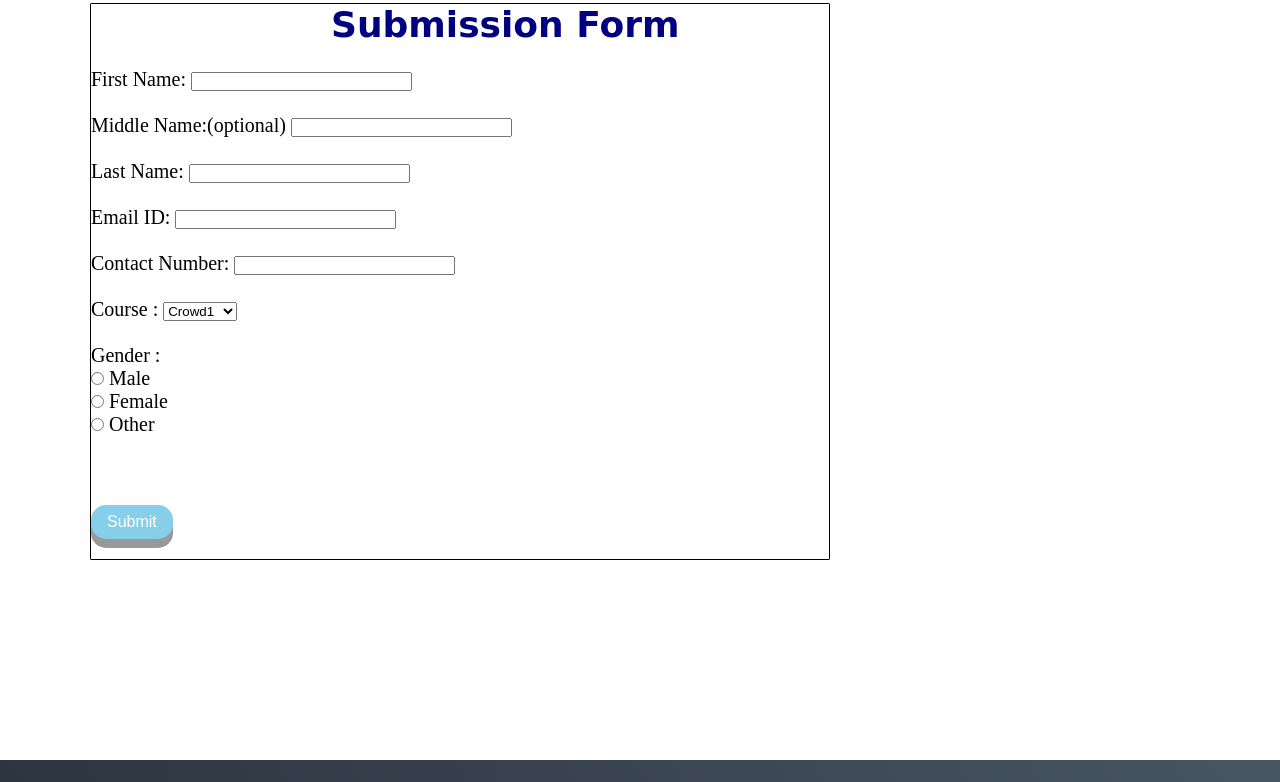
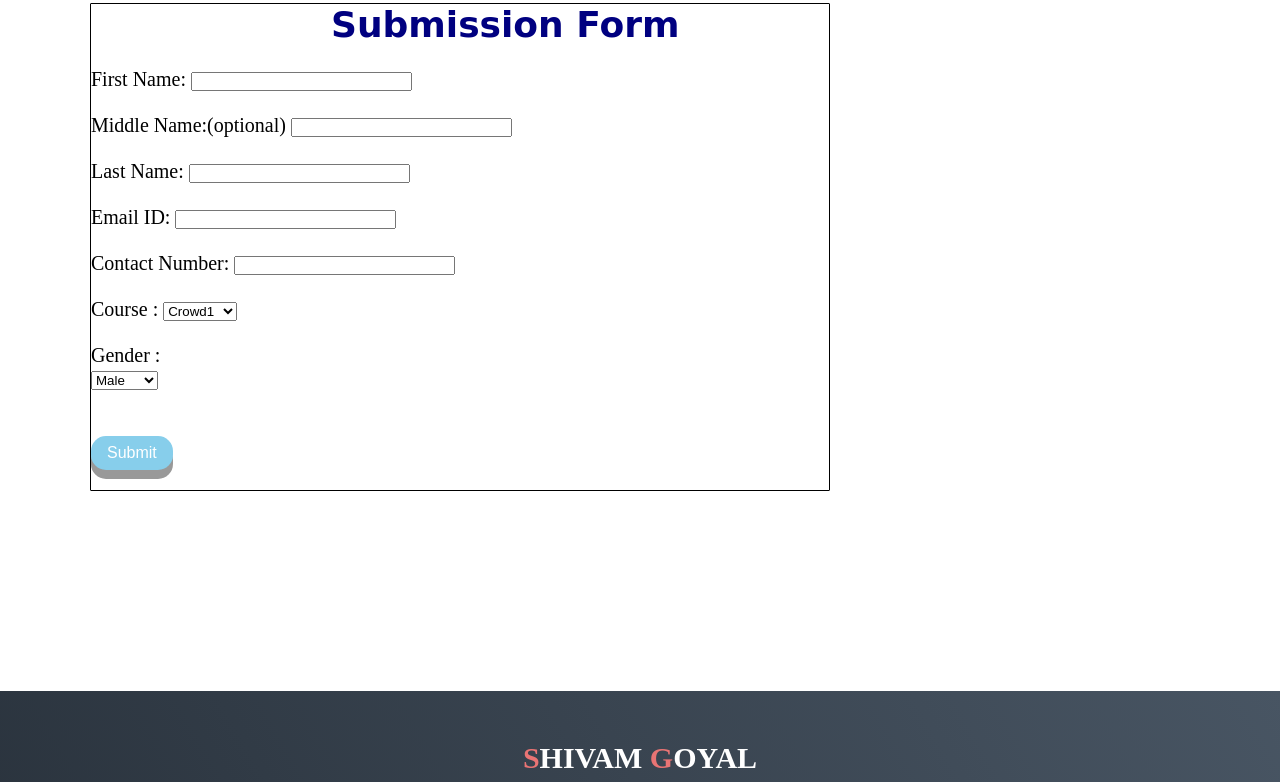
Before and after one commit to shiv452/portfoliowebsite, a plain HTML site: page index.html in a window 1280 px wide. Shown: the part 6470-7252 px from the top of the page. Drawn offline with Linux system fonts and the light colour scheme.

Commit message:
Update commit

```diff
--- a/index.html
+++ b/index.html
@@ -248,9 +248,12 @@ Course :
  <label>
      Gender :
     </label><br>
-    <input type="radio" name="male"/> Male <br>
-    <input type="radio" name="female"/> Female <br>
-    <input type="radio" name="other"/> Other  <br>
+    <select>
+
+        <option value="male"> Male <br>
+            <option value="female"> Female <br>
+                <option value="other"> Other  <br>
+                </select>
     <br>
     <br>
     <br>
```
